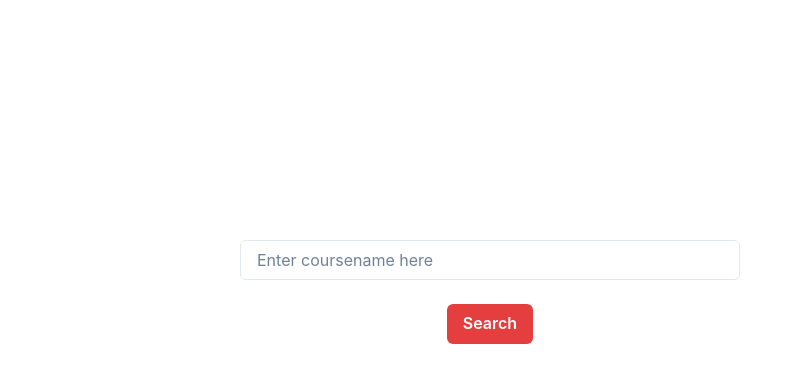
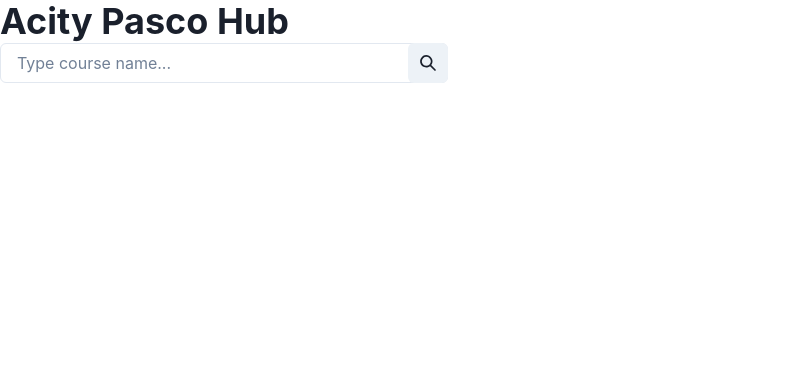
Before and after one commit to FaithCyril-star/Acitizen-Pasco-Hub, a React (Create React App) app in the folder frontend/my-app/: page / in a window 1280 px wide. Shown: the top 382 px of the page, without its empty margins (0-803 px from the left). Built offline with nearby package versions, Linux system fonts and the light colour scheme.

Commit message:
created components

```diff
--- a/frontend/my-app/package.json
+++ b/frontend/my-app/package.json
@@ -3,6 +3,7 @@
   "version": "0.1.0",
   "private": true,
   "dependencies": {
+    "@chakra-ui/icons": "^2.0.13",
     "@chakra-ui/react": "^2.4.1",
     "@emotion/react": "^11.10.5",
     "@emotion/styled": "^11.10.5",
--- a/frontend/my-app/src/App.js
+++ b/frontend/my-app/src/App.js
@@ -1,24 +1,18 @@
 import React from 'react';
 import {
   ChakraProvider,
-  Input,
-  Button,
-  theme,
-  Flex,
-  VStack,
+  theme
 } from '@chakra-ui/react';
+import Search from './components/Search';
+import Header from './components/Header'
 
 
 function App() {
   return (
     <ChakraProvider theme={theme}>
-      <Flex>
-        <VStack m='240px' ml='240px' mr='50px' spacing='24px'>
-        <Input w={500} h={10} placeholder='Enter coursename here'/>
-        <Button colorScheme='red'>Search</Button>
-        </VStack>
-      </Flex>
-    </ChakraProvider>
+      <Header/>
+      <Search/>
+  </ChakraProvider>
   );
 }
 
--- /dev/null
+++ b/frontend/my-app/src/components/Header.js
@@ -0,0 +1,14 @@
+import React, { Component } from 'react';
+import { Heading } from '@chakra-ui/react'
+
+class Header extends Component {
+    render() {
+        return (
+            <div>
+                <Heading>Acity Pasco Hub</Heading>
+            </div>
+        );
+    }
+}
+
+export default Header;
--- /dev/null
+++ b/frontend/my-app/src/components/Search.js
@@ -0,0 +1,27 @@
+import React, { Component } from 'react';
+import { SearchIcon } from '@chakra-ui/icons';
+import { Input,
+    InputGroup,
+    IconButton,
+    InputRightElement } from '@chakra-ui/react'
+
+class Search extends Component {
+    render() {
+        return (
+            <InputGroup size='md' w='md'>
+                <Input
+                    pr='4.5rem'
+                    type='text'
+                    placeholder='Type course name...'
+                />
+                <InputRightElement width='4.5rem'>
+                <IconButton mr='-8' p="5px" aria-label='Search database' icon={<SearchIcon />} />
+                </InputRightElement>
+            </InputGroup>
+        );
+    }
+
+
+}
+
+export default Search;
```
Also changed, not shown: 1 other file (tests, documents, lock files or other folders).
